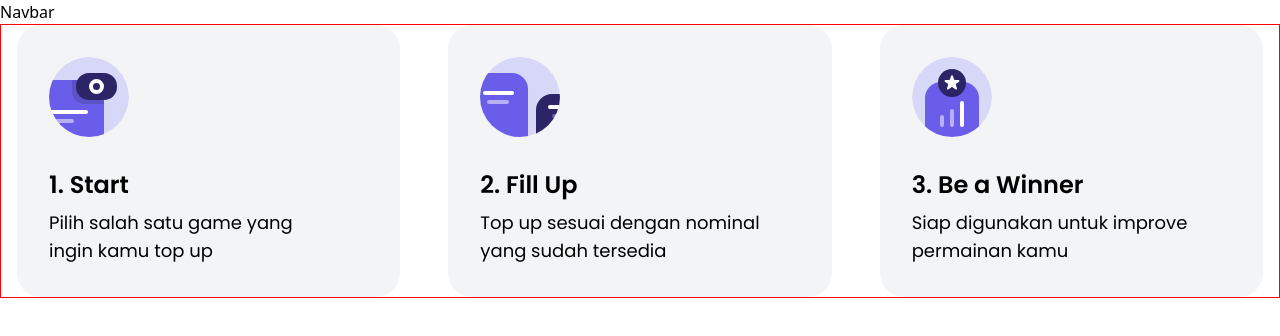
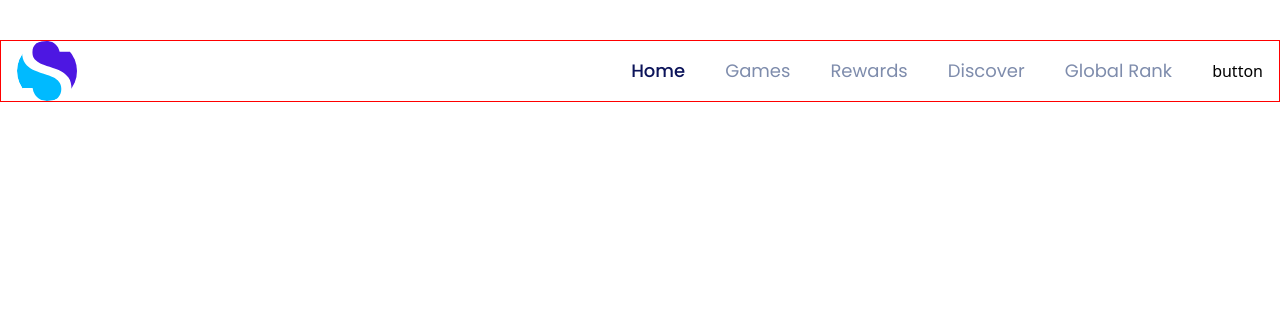
Before and after one commit to wafash08/top-up-game-store, a Next.js app: page / in a window 1280 px wide. Shown: the top 336 px of the page. Built offline with nearby package versions, Linux system fonts and the light colour scheme.

Commit message:
feat: added and tested Navbar component

```diff
--- /dev/null
+++ b/components/navbar.tsx
@@ -0,0 +1,69 @@
+import clsx from "clsx";
+import Link from "next/link";
+import { useRouter } from "next/router";
+import Logo from "./logo";
+
+export const NAV_ITEMS = [
+  { label: "Home", href: "/" },
+  { label: "Games", href: "/games" },
+  { label: "Rewards", href: "/rewards" },
+  { label: "Discover", href: "/discover" },
+  { label: "Global Rank", href: "/global-rank" },
+];
+
+type NavItemProps = {
+  href: string;
+  label: string;
+};
+
+export function NavItem({ href, label }: NavItemProps) {
+  const router = useRouter();
+  const arrOfRoute = router.route.split("/");
+  const baseRoute = "/" + arrOfRoute[1];
+
+  let active = href === baseRoute;
+
+  return (
+    <li>
+      <Link
+        href={href}
+        className={clsx(
+          "font-poppins text-lg transition-colors hover:text-brand-blue",
+          active ? "font-medium text-brand-blue" : "font-normal text-brand-gray"
+        )}
+        data-testid={`next-link-${label}`}
+      >
+        {label}
+      </Link>
+    </li>
+  );
+}
+
+// TODO
+// Membuat component button sign in
+// kalo user login, tampilkan avatar user
+// kalo user belum login tampilkan tombol sign in
+
+// bikin spesifikasi komponen di kertas dulu baru ngoding
+
+export default function Navbar() {
+  return (
+    <div className="border-debug container flex items-center justify-between">
+      <Link href="/">
+        <Logo />
+      </Link>
+      <div className="hidden lg:flex lg:items-center lg:gap-10">
+        <ul
+          role="list"
+          aria-label="Navigation Menu"
+          className="flex items-center gap-10"
+        >
+          {NAV_ITEMS.map(({ href, label }) => (
+            <NavItem key={label} href={href} label={label} />
+          ))}
+        </ul>
+        <h1>button</h1>
+      </div>
+    </div>
+  );
+}
--- a/components/step-item.tsx
+++ b/components/step-item.tsx
@@ -7,7 +7,7 @@ export default function StepItem({ description, title, icon }: StepItemProps) {
     <li className="list-none rounded-3xl bg-gray-100 p-8">
       <div className="flex flex-col gap-8">
         {icon}
-        <div className="flex max-w-[90%] flex-col gap-2">
+        <div className="flex max-w-[90%] flex-col gap-2 text-brand-blue">
           <h3 className="font-poppins text-2xl font-semibold">{title}</h3>
           <p className="font-poppins text-lg font-normal">{description}</p>
         </div>
--- a/package.json
+++ b/package.json
@@ -15,9 +15,11 @@
     "@types/node": "18.11.15",
     "@types/react": "18.0.26",
     "@types/react-dom": "18.0.9",
+    "clsx": "^1.2.1",
     "eslint": "8.29.0",
     "eslint-config-next": "13.0.6",
     "next": "13.0.6",
+    "next-router-mock": "^0.8.0",
     "react": "18.2.0",
     "react-dom": "18.2.0",
     "typescript": "4.9.4"
--- a/pages/index.tsx
+++ b/pages/index.tsx
@@ -1,10 +1,13 @@
-import StepList from "@/components/step-list";
+import Navbar from "@/components/navbar";
+// import StepList from "@/components/step-list";
 
 export default function Home() {
   return (
     <>
-      <h1>Navbar</h1>
-      <StepList />
+      <header className="py-10">
+        <Navbar />
+      </header>
+      {/* <StepList /> */}
     </>
   );
 }
--- a/tailwind.config.js
+++ b/tailwind.config.js
@@ -10,6 +10,12 @@ module.exports = {
       fontFamily: {
         poppins: ["var(--font-poppins)", ...fontFamily.sans],
       },
+      colors: {
+        brand: {
+          gray: "#7E8CAC",
+          blue: "#0C145A",
+        },
+      },
       container: {
         center: true,
         padding: "1rem",
```
Also changed, not shown: 2 other files (tests, documents, lock files or other folders).
